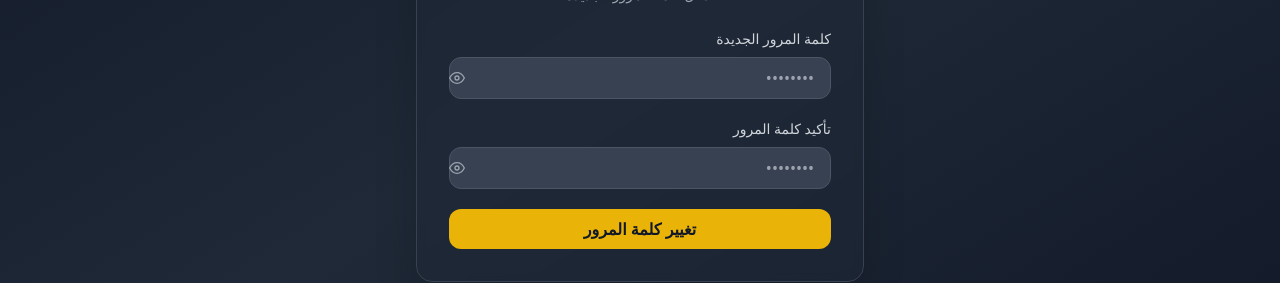
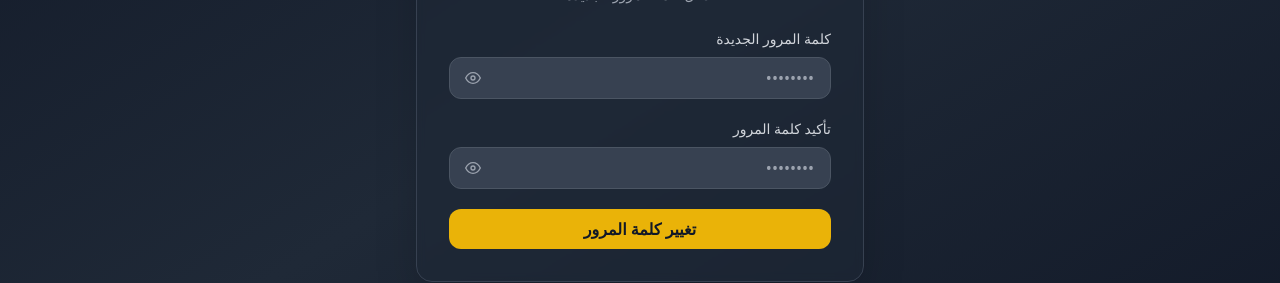
Before and after one commit to Mahmoud5839/ZENTRO-STORE-FRONT, a React (Vite) app: page /reset-password/1 in a window 1280 px wide. Shown: the part 424-707 px from the top of the page. Built offline with nearby package versions, Linux system fonts and the light colour scheme; no server answers.

Commit message:
google commit

```diff
--- a/src/main.jsx
+++ b/src/main.jsx
@@ -1,21 +1,22 @@
-import React from 'react';
-import ReactDOM from 'react-dom/client';
-import { Provider } from 'react-redux';
-import { GoogleOAuthProvider } from '@react-oauth/google';
-import { store } from './redux/store';
-import App from './App';
-import './index.css';
+import React from "react";
+import ReactDOM from "react-dom/client";
+import { Provider } from "react-redux";
+import { GoogleOAuthProvider } from "@react-oauth/google";
+import { store } from "./redux/store";
+import App from "./App";
+import "./index.css";
 
-// استخدم الـ environment variable
+// environment variable
 const googleClientId = import.meta.env.VITE_GOOGLE_CLIENT_ID;
 
-console.log('Google Client ID loaded:', googleClientId ? '✅ Yes' : '❌ No');
-window.store = store; // إضافة هذا السطر لعرض الـ store في console
+console.log("Google Client ID loaded:", googleClientId ? "✅ Yes" : "❌ No");
+console.log("🔑 Google Client ID in main.jsx:", googleClientId);
+window.store = store;
 
-ReactDOM.createRoot(document.getElementById('root')).render(
+ReactDOM.createRoot(document.getElementById("root")).render(
   <Provider store={store}>
     <GoogleOAuthProvider clientId={googleClientId}>
       <App />
     </GoogleOAuthProvider>
-  </Provider>
+  </Provider>,
 );
--- a/src/pages/ResetPassword.jsx
+++ b/src/pages/ResetPassword.jsx
@@ -123,9 +123,9 @@ const ResetPassword = () => {
                 className="absolute inset-y-0 left-0 pr-3 flex items-center"
               >
                 {showPassword ? (
-                  <FiEyeOff className="text-gray-400" />
+                  <FiEyeOff className="text-gray-400 ml-4" />
                 ) : (
-                  <FiEye className="text-gray-400" />
+                  <FiEye className="text-gray-400 ml-4" />
                 )}
               </button>
             </div>
@@ -162,9 +162,9 @@ const ResetPassword = () => {
                 className="absolute inset-y-0 left-0 pr-3 flex items-center"
               >
                 {showConfirmPassword ? (
-                  <FiEyeOff className="text-gray-400" />
+                  <FiEyeOff className="text-gray-400 ml-4" />
                 ) : (
-                  <FiEye className="text-gray-400" />
+                  <FiEye className="text-gray-400 ml-4" />
                 )}
               </button>
             </div>
```
